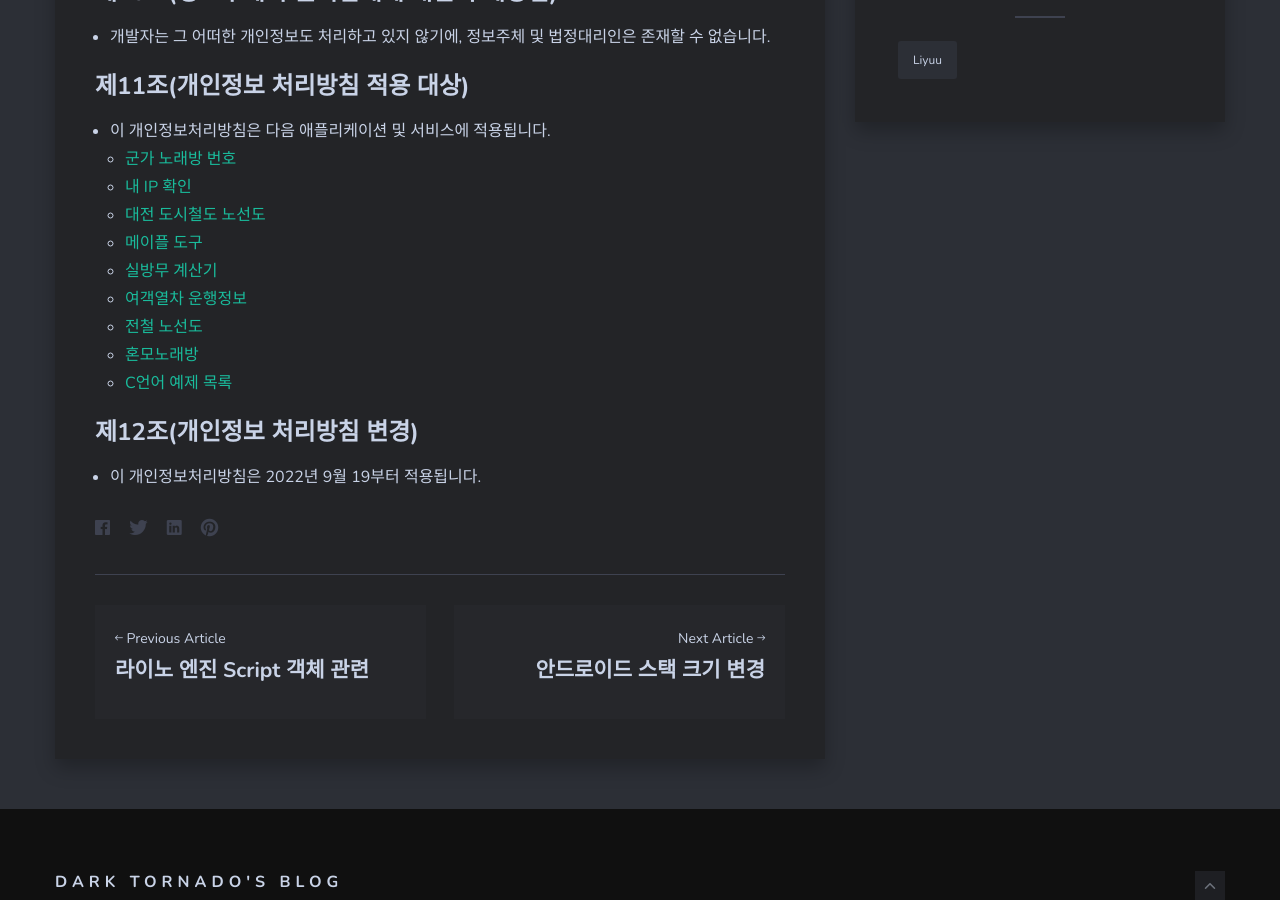
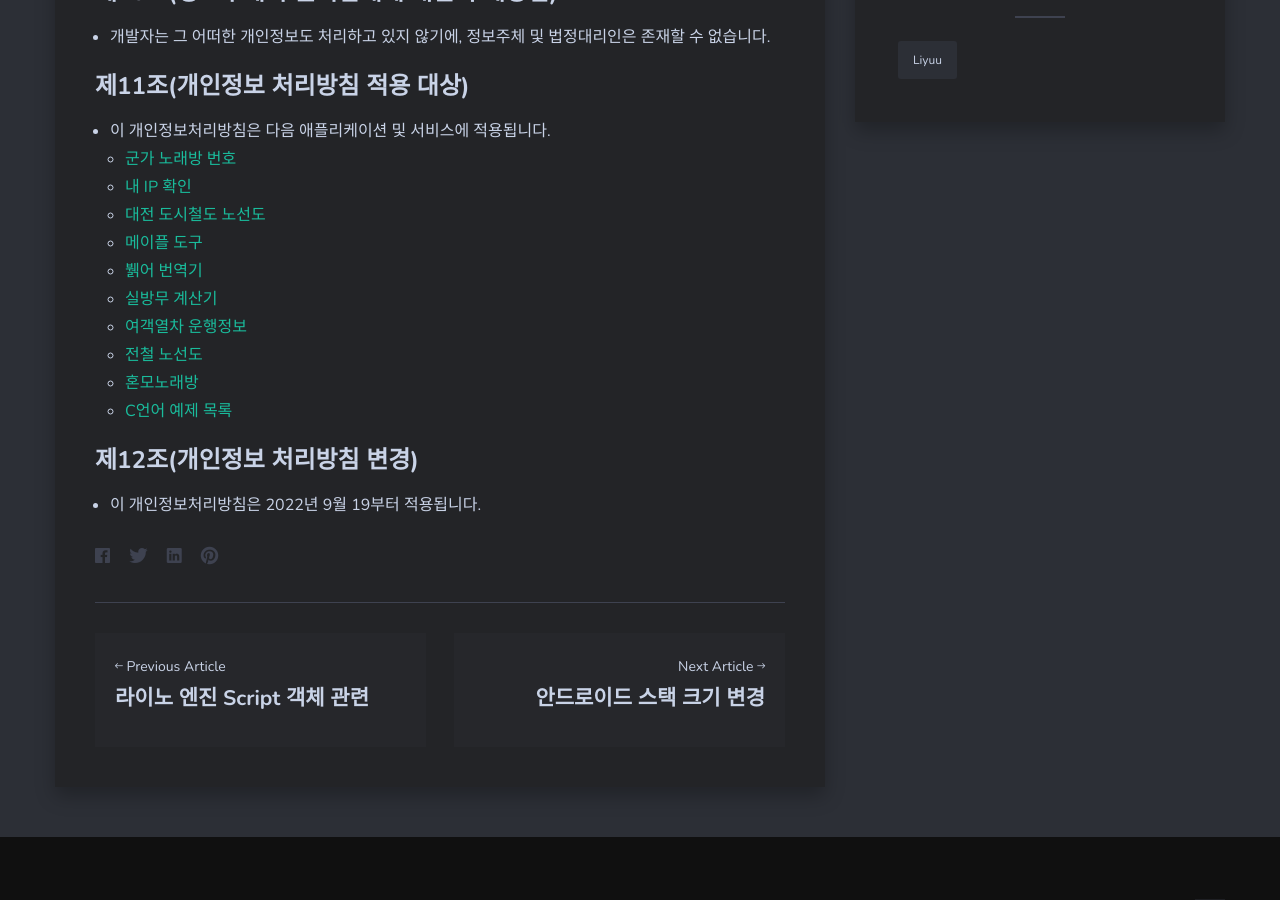
Before and after one commit to DarkTornado/blog, a Jekyll site: the page built from _posts/2022-09-19-android-privacy-policy.md, in a window 1280 px wide and 900 px high, scrolled down 1671 px. Built offline with Jekyll 4.4.1, drawn with Linux system fonts in a browser that asks for light colours; nearby versions of some CDN libraries.

Commit message:
Update 2022-09-19-android-privacy-policy.md

```diff
--- a/_posts/2022-09-19-android-privacy-policy.md
+++ b/_posts/2022-09-19-android-privacy-policy.md
@@ -45,6 +45,7 @@
   - [내 IP 확인](https://play.google.com/store/apps/details?id=com.darktornado.showmyip)
   - [대전 도시철도 노선도](https://play.google.com/store/apps/details?id=com.darktornado.daejeonmetro)
   - [메이플 도구](https://play.google.com/store/apps/details?id=com.darktornado.mapletools)
+  - [뷁어 번역기](https://play.google.com/store/apps/details?id=com.darktornado.euckr2shiftjis)
   - [실방무 계산기](https://play.google.com/store/apps/details?id=com.darktornado.mapleignoredefcalc)
   - [여객열차 운행정보](https://play.google.com/store/apps/details?id=com.darktornado.traininfo)
   - [전철 노선도](https://play.google.com/store/apps/details?id=com.darktornado.metromap)
```
